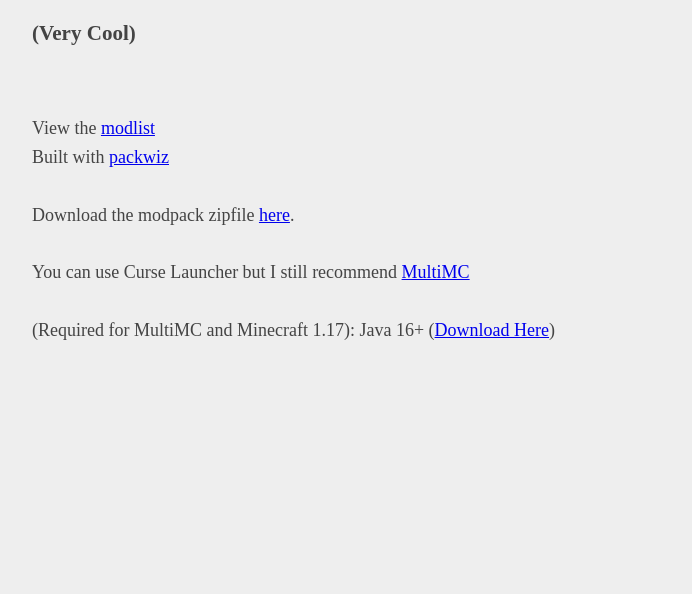
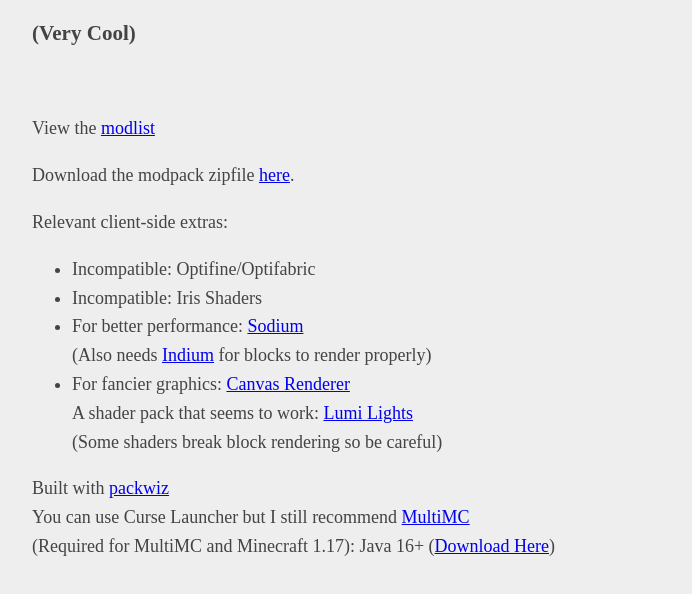
Before and after one commit to joecharamut/modpack-dist, a plain HTML site: page index.html in a window 1280 px wide. Shown: the part 86-680 px from the top of the page, without its empty margins (283-975 px from the left). Drawn offline with Linux system fonts and the light colour scheme.

Commit message:
getting closer...?

```diff
--- a/index.html
+++ b/index.html
@@ -20,13 +20,31 @@
 <body>
   <h1>Cool and Fun Modpack for 1.17.1 Fabric</h1>
   <h3>(Very Cool)</h3>
+
   <br>
+
+  <p>View the <a href="modlist.html">modlist</a></p>
+  <p>Download the modpack zipfile <a href="Hype Home Modpack-0.2.0.zip">here</a>.</p>
   <p>
-    View the <a href="modlist.html">modlist</a><br>
-    Built with <a href="https://github.com/comp500/packwiz">packwiz</a><br><br>
-    Download the modpack zipfile <a href="Hype Home Modpack-0.1.6.zip">here</a>.<br><br>
-    You can use Curse Launcher but I still recommend <a href="https://multimc.org/">MultiMC</a><br><br>
-    (Required for MultiMC and Minecraft 1.17): Java 16+ (<a href="https://adoptium.net/?variant=openjdk17&jvmVariant=hotspot">Download Here</a>)<br><br>
+    Relevant client-side extras:
+    <ul>
+      <li>Incompatible: Optifine/Optifabric</li>
+      <li>Incompatible: Iris Shaders</li>
+      <li>
+        For better performance: <a href="https://www.curseforge.com/minecraft/mc-mods/sodium">Sodium</a><br>
+        (Also needs <a href="https://www.curseforge.com/minecraft/mc-mods/indium">Indium</a> for blocks to render properly)
+      </li>
+      <li>
+        For fancier graphics: <a href="https://www.curseforge.com/minecraft/mc-mods/canvas-renderer">Canvas Renderer</a><br>
+        A shader pack that seems to work: <a href="https://spiralhalo.github.io/">Lumi Lights</a><br>
+        (Some shaders break block rendering so be careful)
+      </li>
+    </ul>
+  </p>
+  <p>
+    Built with <a href="https://github.com/comp500/packwiz">packwiz</a><br>
+    You can use Curse Launcher but I still recommend <a href="https://multimc.org/">MultiMC</a><br>
+    (Required for MultiMC and Minecraft 1.17): Java 16+ (<a href="https://adoptium.net/?variant=openjdk17&jvmVariant=hotspot">Download Here</a>)<br>
   </p>
 </body>
 </html>
```
Also changed, not shown: modlist.html (+10 -0 lines), 6 other files.
